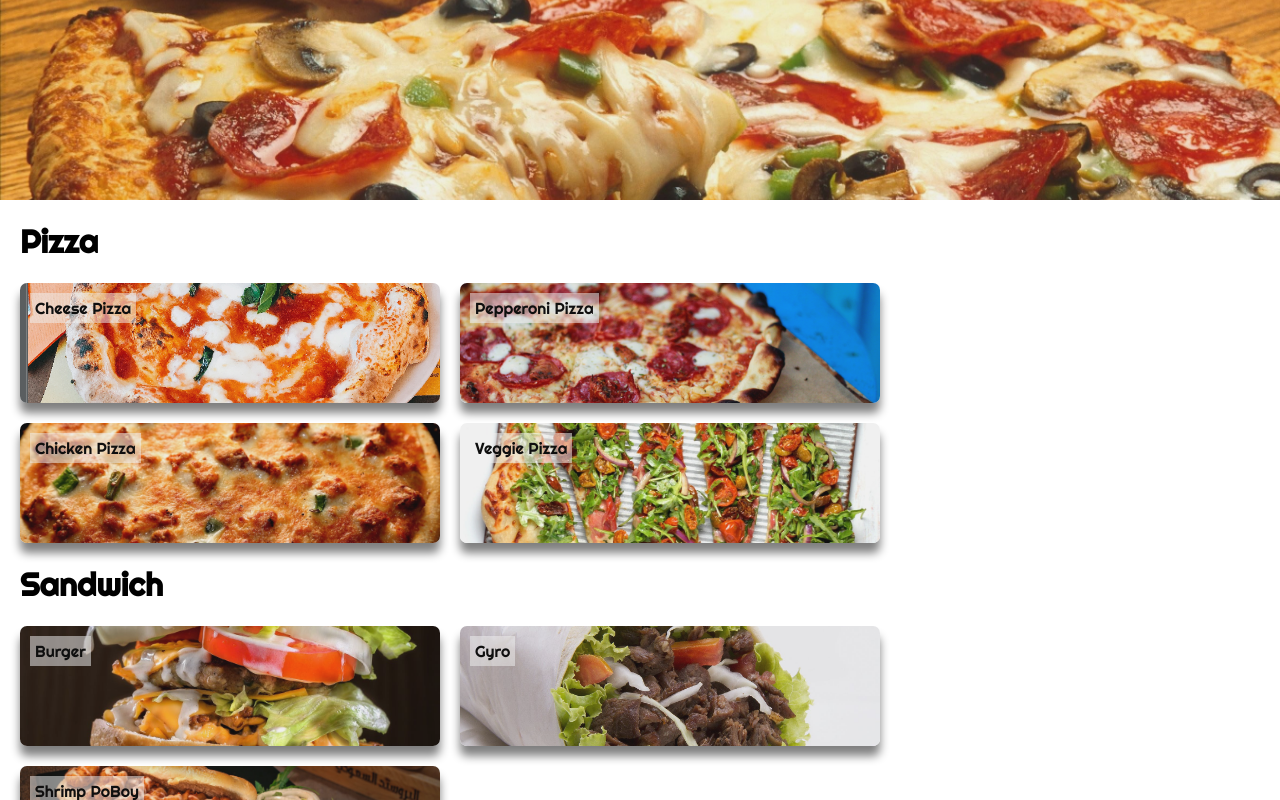
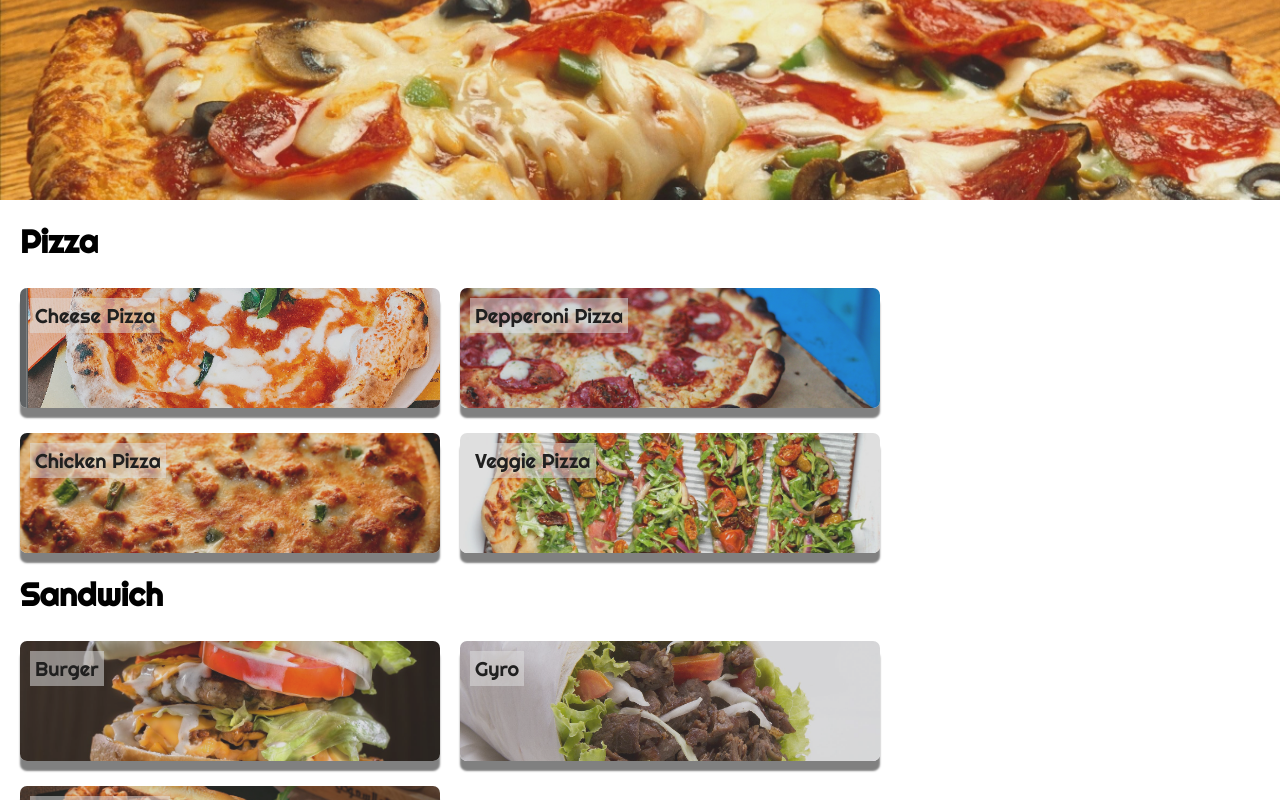
Before and after one commit to brienjl/sliceline, a React (Create React App) app: page / in a window 1280 px wide. Shown: the top 800 px of the page. Built offline with nearby package versions, Linux system fonts and the light colour scheme.

Commit message:
made the food cards more animated during hover

```diff
--- a/src/Menu/FoodGrid.js
+++ b/src/Menu/FoodGrid.js
@@ -16,14 +16,21 @@
 export const Food = styled(Title)`
     height: 100px;
     padding: 10px;
+    font-size: 20px;
     background-image: ${({img}) => `url(${img});`}
     background-position: center;
     background-size: cover;
-    filter: contrast(88%);
+    filter: contrast(75%);
     border-radius: 7px;
-    box-shadow: 0px 10px 10px 0px grey;
+    margin-top: 5px;
+    transition-property: box-shadow margin-top filter;
+    transition-duration: .1s;
+    box-shadow: 0px 10px 2px 0px grey;
     &:hover{
         cursor: pointer;
-        opacity: 0.7;
+        filter: contrast(100%);
+        margin-top: 0px;
+        margin-bottom: 5px;
+        box-shadow: 0px 10px 10px 0px grey;
     }
 `
```
